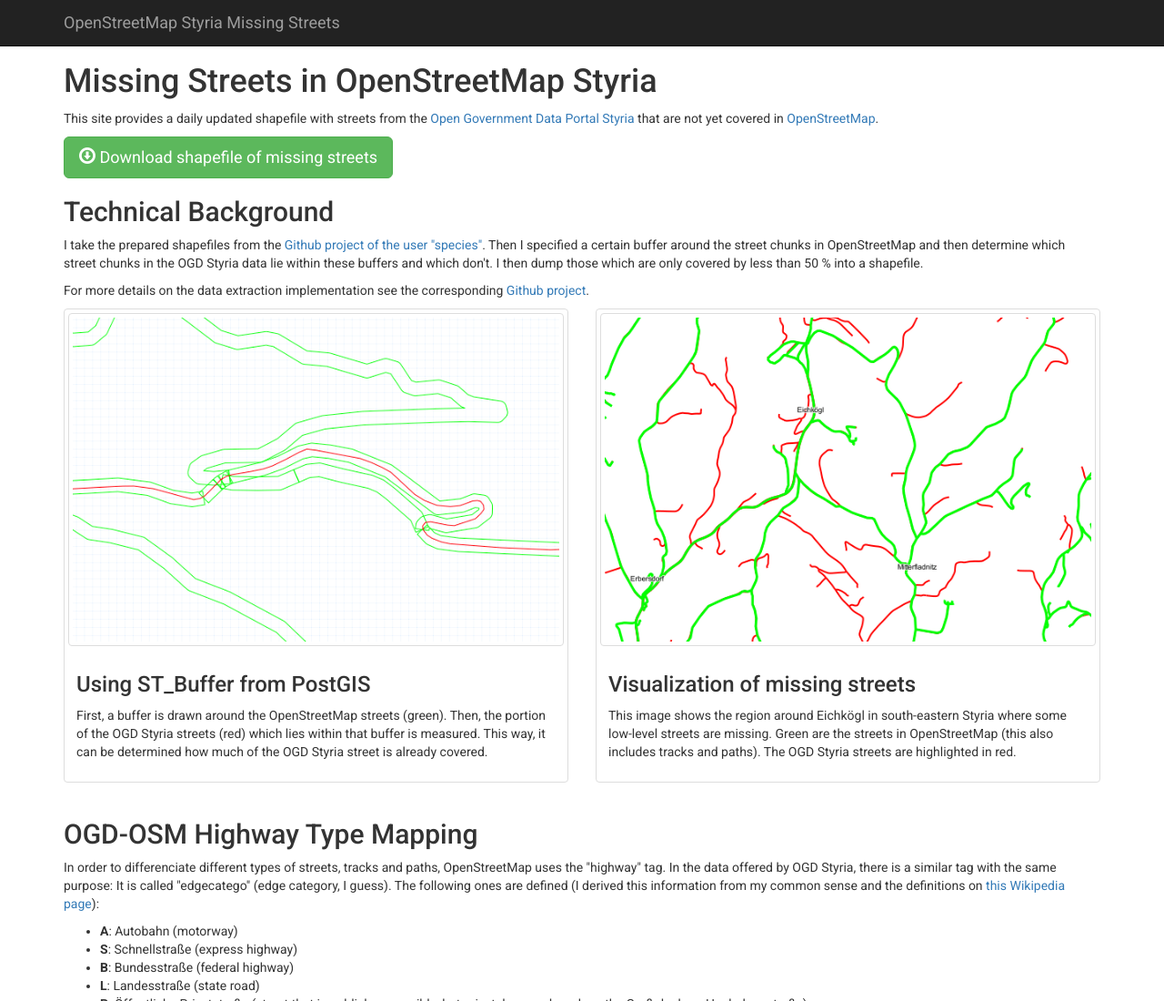
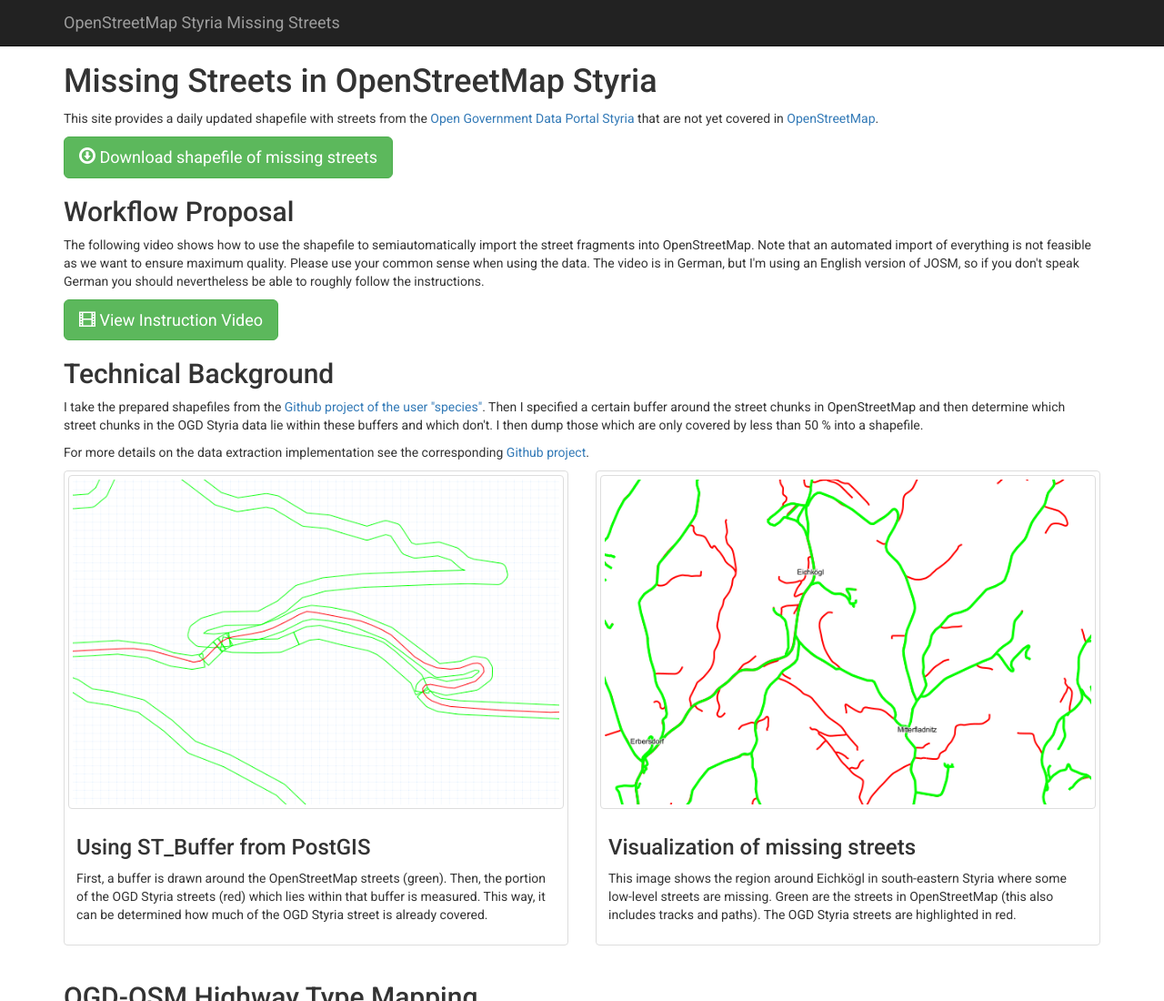
Before and after one commit to thomaskonrad/osm-missing-streets-extractor, a plain HTML site: page web/index.html in a window 1280 px wide. Shown: the top 1100 px of the page at 91% size. Drawn offline with nearby package versions, Linux system fonts and the light colour scheme.

Commit message:
Add link to instruction video.

```diff
--- a/web/index.html
+++ b/web/index.html
@@ -44,6 +44,21 @@
         <a class="btn btn-lg btn-success" href="osm-missing-streets-from-ogd-styria.zip">
             <i class="glyphicon glyphicon-download"></i>
             Download shapefile of missing streets
+        </a>
+
+        <h2>Workflow Proposal</h2>
+
+        <p>
+            The following video shows how to use the shapefile to semiautomatically import the street fragments into
+            OpenStreetMap. Note that an automated import of everything is not feasible as we want to ensure maximum
+            quality. Please use your common sense when using the data. The video is in German, but I'm using an English
+            version of JOSM, so if you don't speak German you should nevertheless be able to roughly follow the
+            instructions.
+        </p>
+
+        <a class="btn btn-lg btn-success" target="_blank" href="https://www.youtube.com/watch?v=WwcAFyOneHc">
+            <i class="glyphicon glyphicon-film"></i>
+            View Instruction Video
         </a>
 
         <h2>Technical Background</h2>
```
